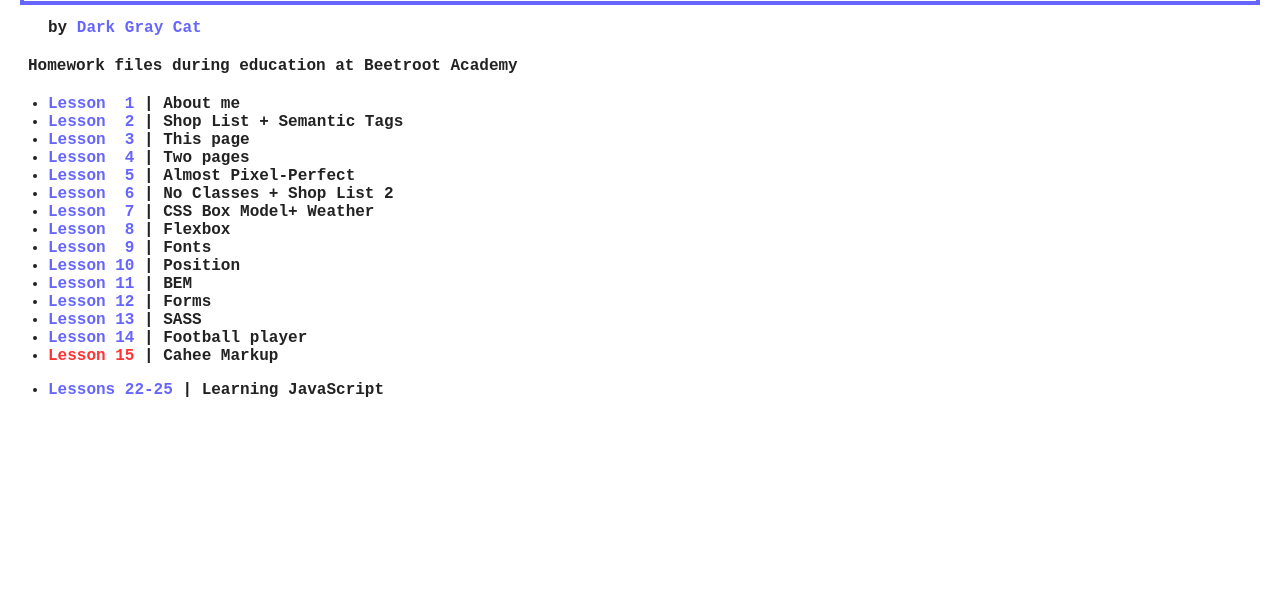
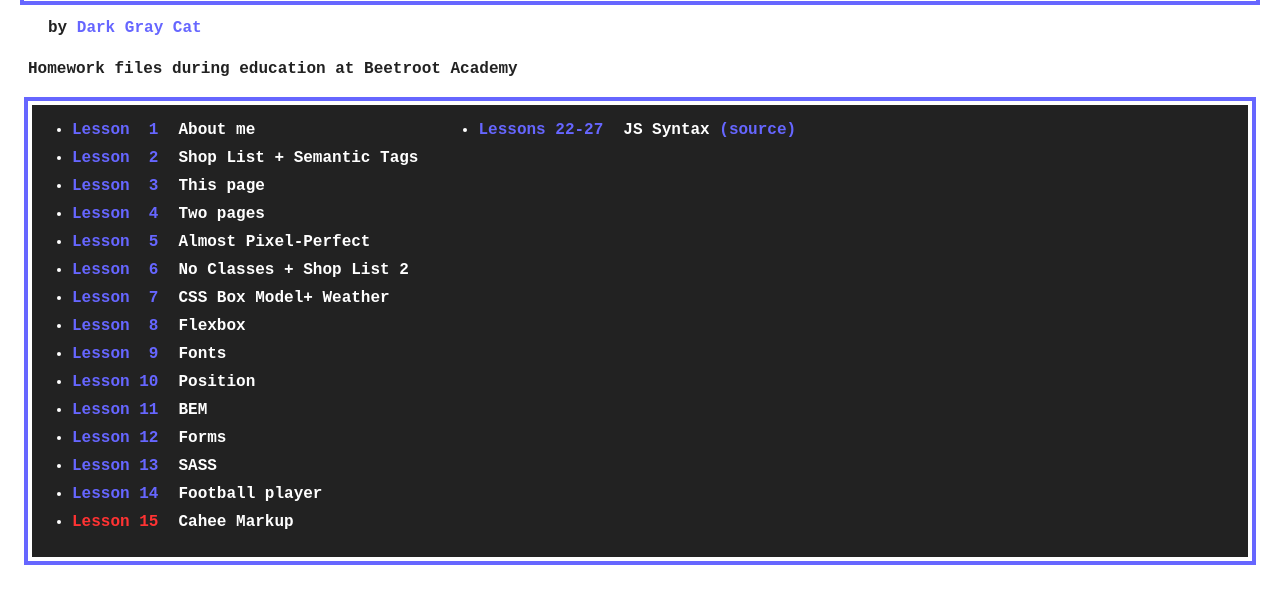
Before and after one commit to darkgraycat/lessons, a plain HTML site: page index.html in a window 1280 px wide. Shown: the part 81-684 px from the top of the page. Drawn offline with Linux system fonts and the light colour scheme.

Commit message:
update main page

```diff
--- a/css/style.css
+++ b/css/style.css
@@ -21,6 +21,7 @@ div {
 a {
 	color:#66f;
 	text-decoration: none;
+	margin-right: 20px;
 }
 a:hover { border-bottom: 2px solid #6f6 }
 a:active { color:#f66 }
@@ -34,6 +35,11 @@ h1 {
 	/* word-wrap:break-word; */
 }
 
+li {
+	margin-bottom: 10px;
+}
+
+/*
 .bordered {
 	max-width: 400px;
 	width: 100%;
@@ -71,4 +77,20 @@ h1 {
 }
 
 .bordered__title::before { left: 0px; }
-.bordered__title::after { right: 0px; }
+.bordered__title::after { right: 0px; } */
+
+
+.homeworks {
+	display: flex;
+	gap: 20px;
+	border: 4px solid #fff;
+	outline: 4px solid #66f;
+	background-color: #222;
+	color: #fff;
+}
+
+.homeworks-desc {
+	display: flex;
+	justify-content: flex-start;
+	align-items: center;
+}
--- a/index.html
+++ b/index.html
@@ -12,7 +12,6 @@
 
 		/* cahee markup */
 		a[href="https://darkgraycat.github.io/cahee/"] {
-
 			color: #f33;
 		}
 	</style>
@@ -29,30 +28,38 @@
 				Dark Gray Cat
 			</a>
 		</div>
-		<p>Homework files during education at Beetroot Academy</p>
+		<p class="homeworks-desc">
+			Homework files during education at&nbsp
+			<img src="https://lms.beetroot.academy/favicon.ico" height="24px" alt="">
+			Beetroot Academy
+		</p>
 	</div>
 
-	<ul>
-		<li><a href="lessons/lesson1/index_en.html">Lesson &nbsp1</a> | About me</li>
-		<li><a href="lessons/lesson2/index.html">Lesson &nbsp2</a> | Shop List + Semantic Tags</li>
-		<li><a href="lessons/lesson3/index.html">Lesson &nbsp3</a> | This page</li>
-		<li><a href="lessons/lesson4/index.html">Lesson &nbsp4</a> | Two pages</li>
-		<li><a href="lessons/lesson5/index.html">Lesson &nbsp5</a> | Almost Pixel-Perfect</li>
-		<li><a href="lessons/lesson6/index.html">Lesson &nbsp6</a> | No Classes + Shop List 2</li>
-		<li><a href="lessons/lesson7/index.html">Lesson &nbsp7</a> | CSS Box Model+ Weather</li>
-		<li><a href="lessons/lesson8/index.html">Lesson &nbsp8</a> | Flexbox</li>
-		<li><a href="lessons/lesson9/index.html">Lesson &nbsp9</a> | Fonts</li>
-		<li><a href="lessons/lesson10/index.html">Lesson 10</a> | Position</li>
-		<li><a href="lessons/lesson11/index.html">Lesson 11</a> | BEM</li>
-		<li><a href="lessons/lesson12/index.html">Lesson 12</a> | Forms</li>
-		<li><a href="lessons/lesson13/index.html">Lesson 13</a> | SASS</li>
-		<li><a href="lessons/lesson14/index.html">Lesson 14</a> | Football player</li>
-		<li><a href="https://darkgraycat.github.io/cahee/">Lesson 15</a> | Cahee Markup</li>
-	</ul>
+	<div class="homeworks">
+		<ul>
+			<li><a href="lessons/lesson1/index_en.html">Lesson &nbsp1</a>About me</li>
+			<li><a href="lessons/lesson2/index.html">Lesson &nbsp2</a>Shop List + Semantic Tags</li>
+			<li><a href="lessons/lesson3/index.html">Lesson &nbsp3</a>This page</li>
+			<li><a href="lessons/lesson4/index.html">Lesson &nbsp4</a>Two pages</li>
+			<li><a href="lessons/lesson5/index.html">Lesson &nbsp5</a>Almost Pixel-Perfect</li>
+			<li><a href="lessons/lesson6/index.html">Lesson &nbsp6</a>No Classes + Shop List 2</li>
+			<li><a href="lessons/lesson7/index.html">Lesson &nbsp7</a>CSS Box Model+ Weather</li>
+			<li><a href="lessons/lesson8/index.html">Lesson &nbsp8</a>Flexbox</li>
+			<li><a href="lessons/lesson9/index.html">Lesson &nbsp9</a>Fonts</li>
+			<li><a href="lessons/lesson10/index.html">Lesson 10</a>Position</li>
+			<li><a href="lessons/lesson11/index.html">Lesson 11</a>BEM</li>
+			<li><a href="lessons/lesson12/index.html">Lesson 12</a>Forms</li>
+			<li><a href="lessons/lesson13/index.html">Lesson 13</a>SASS</li>
+			<li><a href="lessons/lesson14/index.html">Lesson 14</a>Football player</li>
+			<li><a href="https://darkgraycat.github.io/cahee/">Lesson 15</a>Cahee Markup</li>
+		</ul>
 
-	<ul>
-		<li><a href="lessons/lesson23/index.html">Lessons 22-25</a> | Learning JavaScript</li>
-	</ul>
+		<ul>
+			<li><a href="lessons/lesson23/index.html">Lessons 22-27</a>JS Syntax <a
+					href="https://github.com/darkgraycat/lessons/blob/main/lessons/lesson23/src/index.js">(source)</a>
+			</li>
+		</ul>
+	</div>
 	<!--
 	<div class="bordered">
 		<div class="bordered__title">
```
